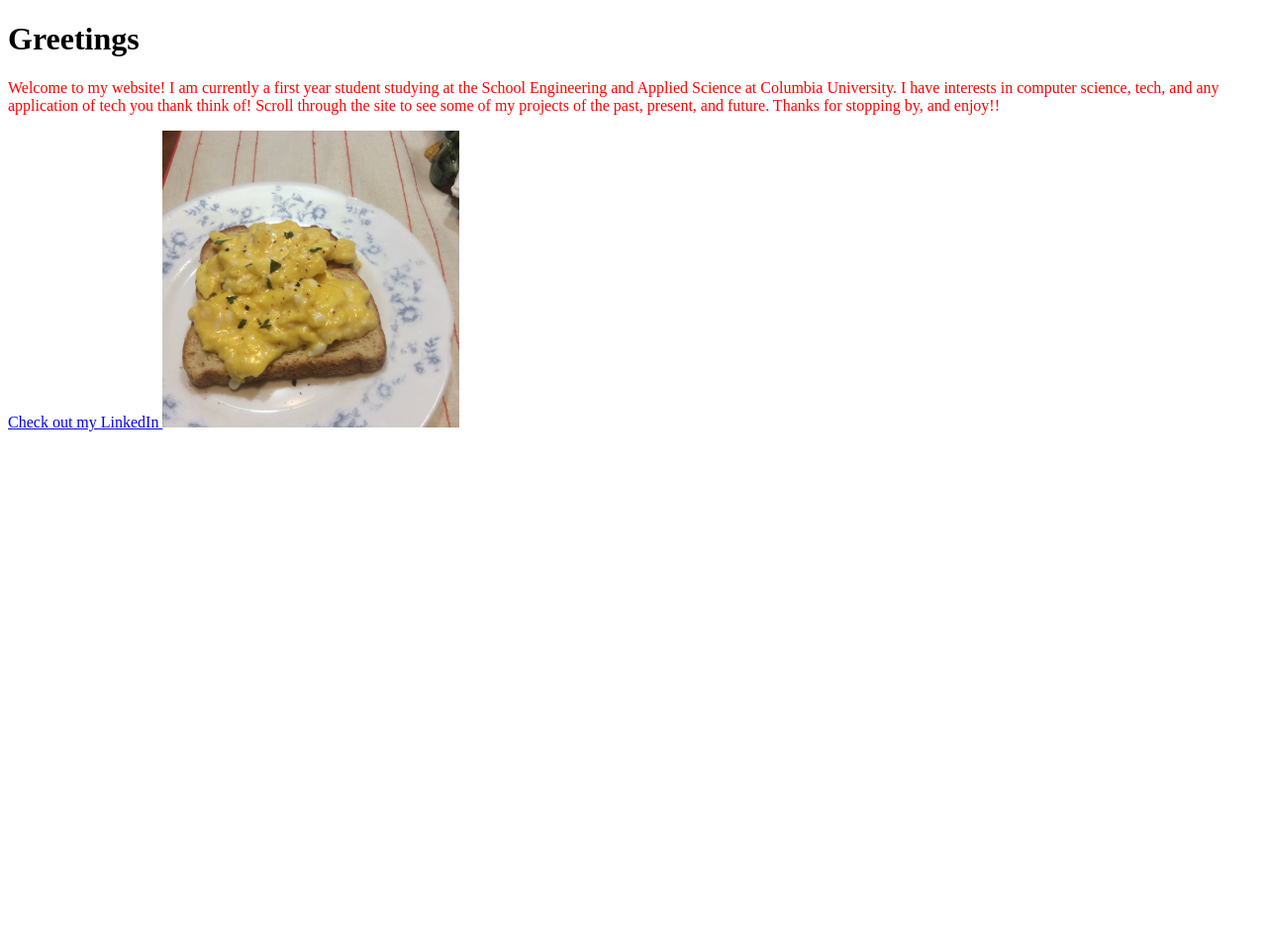
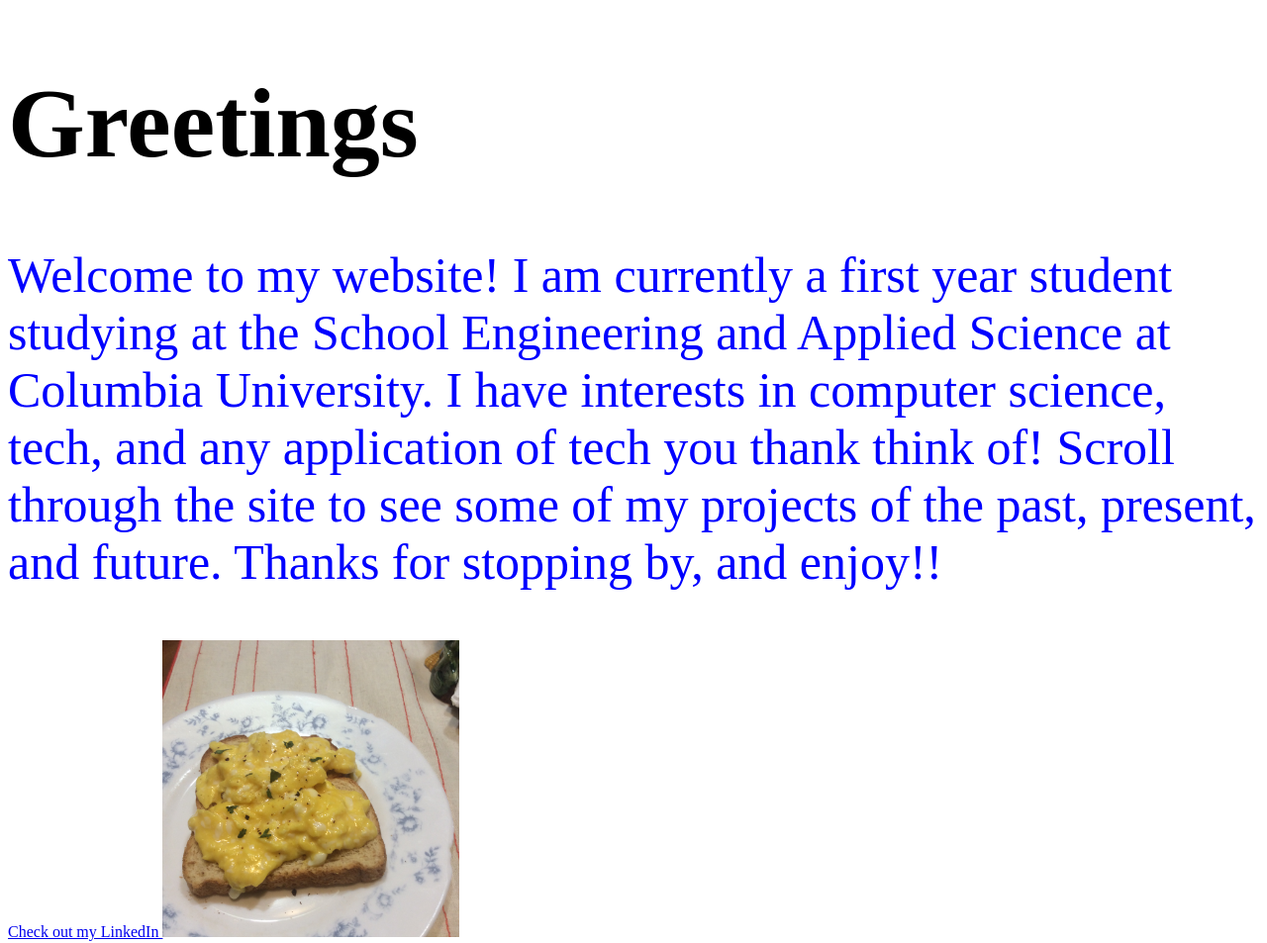
Before and after one commit to NnediEze/JADE-Website-, a plain HTML site: page index.html in a window 1280 px wide. Shown: the whole page at 99% size. Before the commit the page ends 800 px from the top, so only its background shows below. Drawn offline with Linux system fonts and the light colour scheme; a script that the page names is missing.

Commit message:
Update index.html

```diff
--- a/index.html
+++ b/index.html
@@ -13,9 +13,9 @@
 
 		<script src=”/js/index.js”></script>
 
-		<h1> Greetings </h1>
+		<h1 id="this-header"> Greetings </h1>
 
-		<p>
+		<p class="font-size-medium blue-text">
 			Welcome to my website! I am currently a first year student studying at the School Engineering and Applied Science at Columbia University. I have interests in computer science, tech, and any application of tech you thank think of! Scroll through the site to see some of my projects of the past, present, and future. Thanks for stopping by, and enjoy!!
 		</p>
 
```
